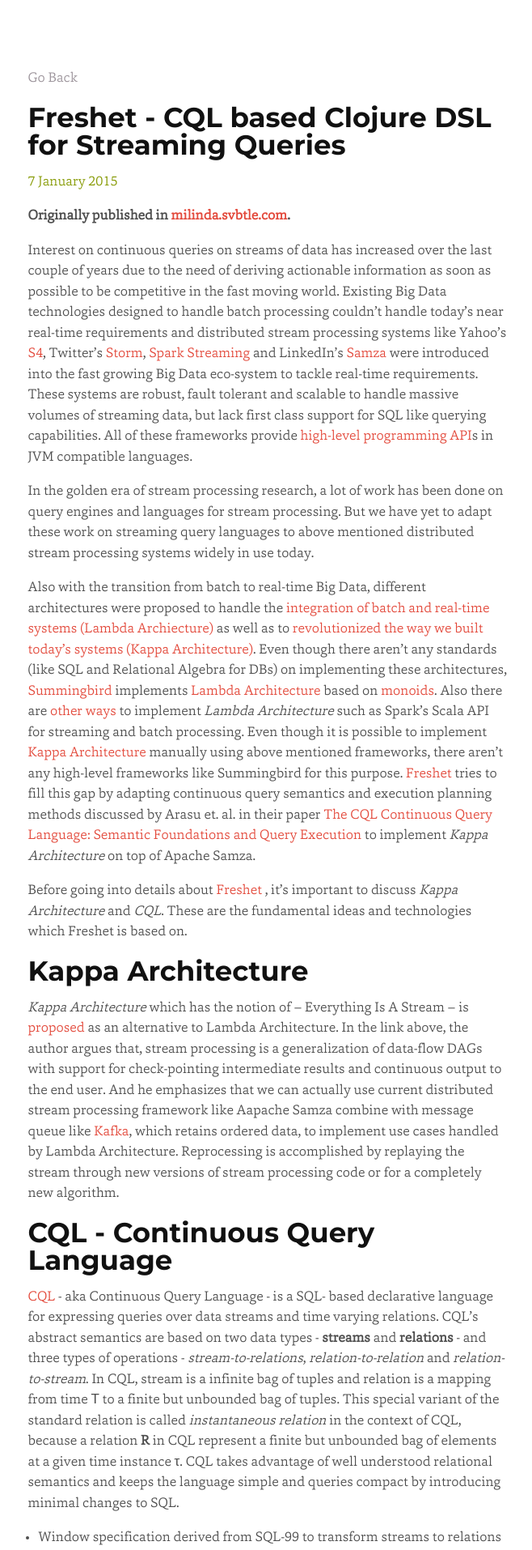
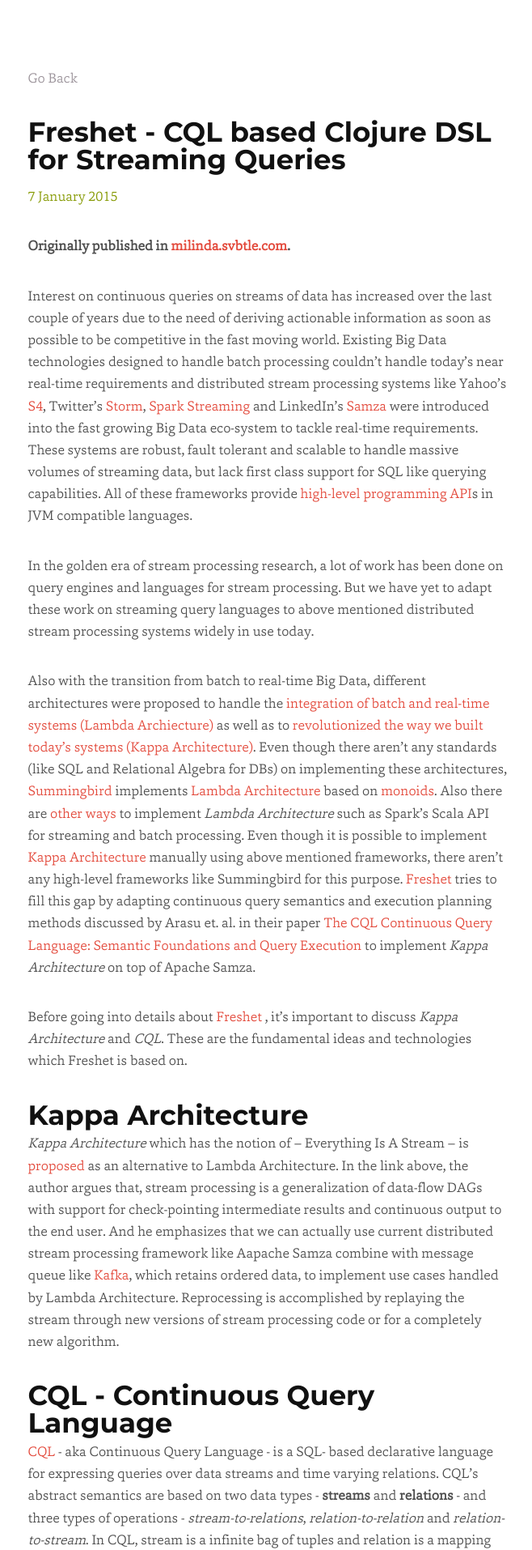
Before and after one commit to milinda/milinda.github.io, a Jekyll site: the page built from _posts/2015-01-07-freshet.md, in a window 1280 px wide. Shown: the top 1914 px of the page at 81% size, without its empty margins (308-966 px from the left). Built offline with Jekyll 4.4.1, drawn with Linux system fonts in a browser that asks for light colours; nearby versions of some CDN libraries; some web fonts are replaced; a style sheet for code colours, icons or effects is not loaded; some of the changed text lies outside the part shown.

Commit message:
added highlight.js and change styles.

````diff
--- a/_layouts/post.html
+++ b/_layouts/post.html
@@ -10,9 +10,11 @@
   <link href='//fonts.googleapis.com/css?family=Roboto:400,400italic,700' rel='stylesheet' type='text/css'>
   <link href="//maxcdn.bootstrapcdn.com/font-awesome/4.2.0/css/font-awesome.min.css" rel="stylesheet">
   <link rel="stylesheet" href="/css/normalize.css">
-  <link rel="stylesheet" href="/css/syntax.css">
   <link rel="stylesheet" href="/css/solo.css">
   <link rel="stylesheet" href="/css/MyFontsWebfontsKit.css">
+    <script type="text/javascript">
+   hljs.initHighlightingOnLoad();
+  </script>
 {% include head.html %}
 </head>
 <body>
--- a/_posts/2015-01-07-freshet.md
+++ b/_posts/2015-01-07-freshet.md
@@ -25,11 +25,13 @@
 - Three new operators to transform time varying relations into streams.
 
 ## CQL Sample - *Filtering A Stream*
-```
+
+{% highlight sql %}
 SELECT Rstream(*)
  FROM PosSpeedStr [Now]
  WHERE speed > 65
-```
+{% endhighlight %}
+
 CQL uses SQL for relation-to-relation transformations, but relations in CQL are different from relations in SQL. CQL relations vary with time. CQL introduces two new concepts: insert/delete streams, which encode both streams and relations in a unified way, and synopses, which contain state (e.g. a counter or buffer of messages) for an operator.
 
 Another important thing is the fact that we can use traditional database relations in CQL queries which enables us to do things like stream-relation joins common in real world applications.
@@ -57,7 +59,7 @@
 
 Used to define a new stream. Streams defined using *defstream* represent Kafka topics in the current implementation. New modifiers will be added to *defstream* in future to support different input sources. The most important modifier for *defstream* is the *stream-fields* modifier, which modifies the stream definition with a field name/type mapping. Clojure *keywords* are used to specify field names and these keywords will get converted to strings internally. There are pre-defined keywords for specifying types like :string, :integer. Below is how we define a wikipedia activity stream to use in stream queries.
 
-```clojure
+{% highlight clojure %}
 (defstream wikipedia-activity
            (stream-fields [:title :string
                            :user :string
@@ -73,18 +75,20 @@
                            :is-bot-edit :boolean
                            :timestamp :long])
            (ts :timestamp))
-```
+{% endhighlight %}
+
 
 ## select
 
 Used to define select queries over streams. Stream filtering using *where* and *aggregators* will be supported in the initial version and *joins* will be added next. Below is a sample select query which filters a stream.
 
-```clojure
+{% highlight clojure %}
 (select wikipedia-activity
            (modifiers :istream)
            (window (unbounded))
            (where (> :diff-bytes 100)))
-```
+{% endhighlight %}
+
 
 # Query Execution
 
--- a/css/solo.css
+++ b/css/solo.css
@@ -6,15 +6,17 @@
 
 html {
   /*font: 16px/1.5 'Lato', sans-serif;*/
-  font: 16px/1.5 'Capita-Light', sans-serif;
+  font: 17px/1.6 'Capita-Light', sans-serif;
   font-weight: 300;
 }
 
+/*
 @media (min-width: 35rem) {
   html {
     font-size: 17px;
   }
 }
+*/
 
 body {
   margin: 2rem 0 1rem;
@@ -147,23 +149,7 @@
   border: 1px solid #ccc;
 }
 
-pre, code {
-  font-family: inherit;
-  background-color: rgb(248, 248, 248);
-}
 
-pre {
-  padding: .5rem 1rem;
-  font-size: 0.8rem;
-}
-
-code {
-  padding: .1rem .25rem;
-}
-
-pre > code {
-  padding: 0;
-}
 
 .container {
 /*  max-width: 30rem;*/
@@ -171,10 +157,22 @@
   padding: 0 1rem;
 }
 
-p,h1,h2,h3,h4,h5,ul,ol,dl,pre,table,blockquote{
+p,ul,ol,dl,pre,table,blockquote{
   max-width: 35rem;
   margin: 0 auto;
-  margin-bottom: 1rem;
+  margin-bottom: 2rem;
+}
+
+h1,h2,h3,h4,h5{
+  max-width: 35rem;
+  margin: 0 auto;
+  margin-top: 1rem;
+  margin-bottom: 0.4rem;
+}
+
+/* Moving lists closer to previous element. */
+p + ul, p + ol{
+  margin-top: -1.5rem;
 }
 
 .highlight  {
````
Also changed, not shown: index.html (+0 -11 lines).
